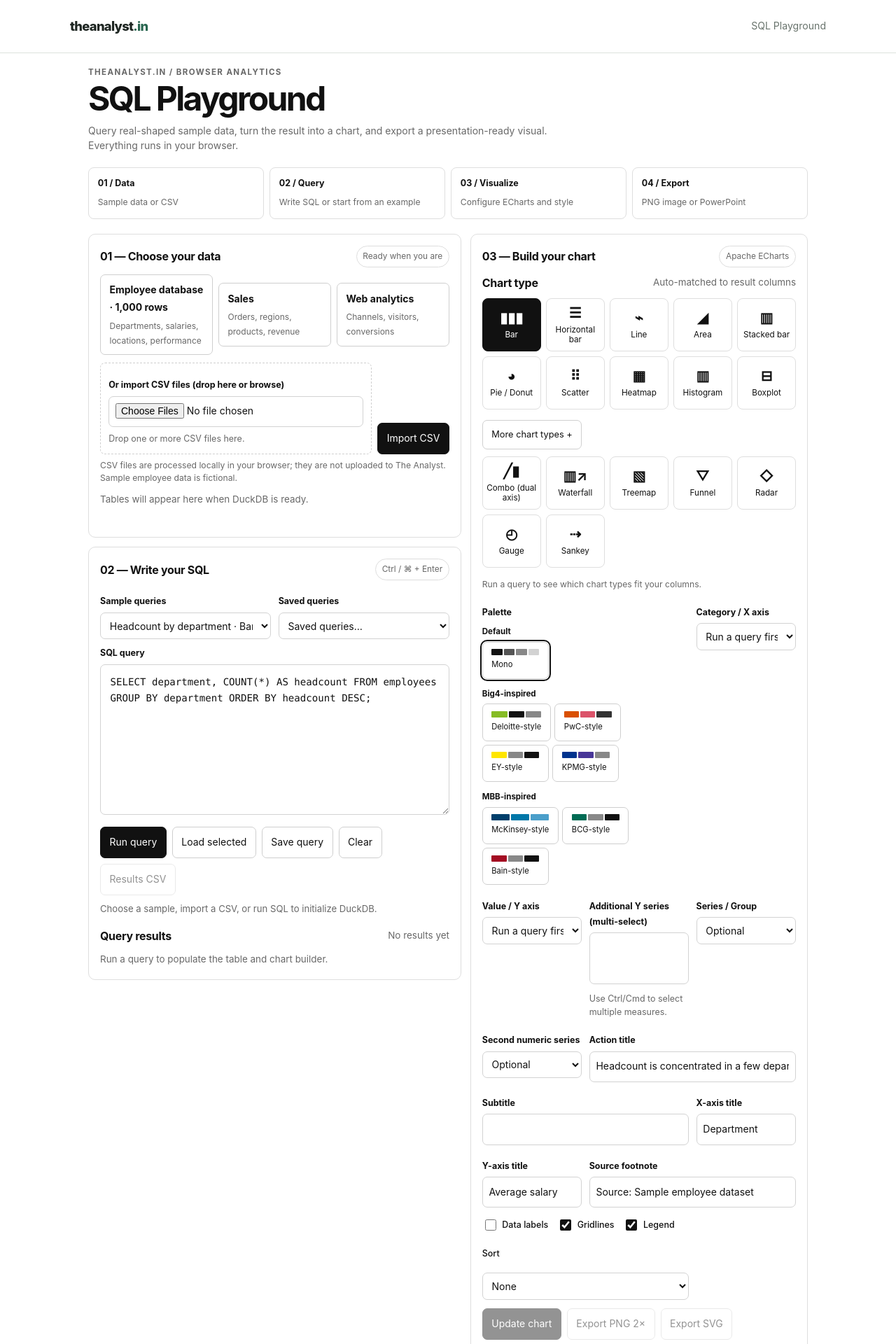
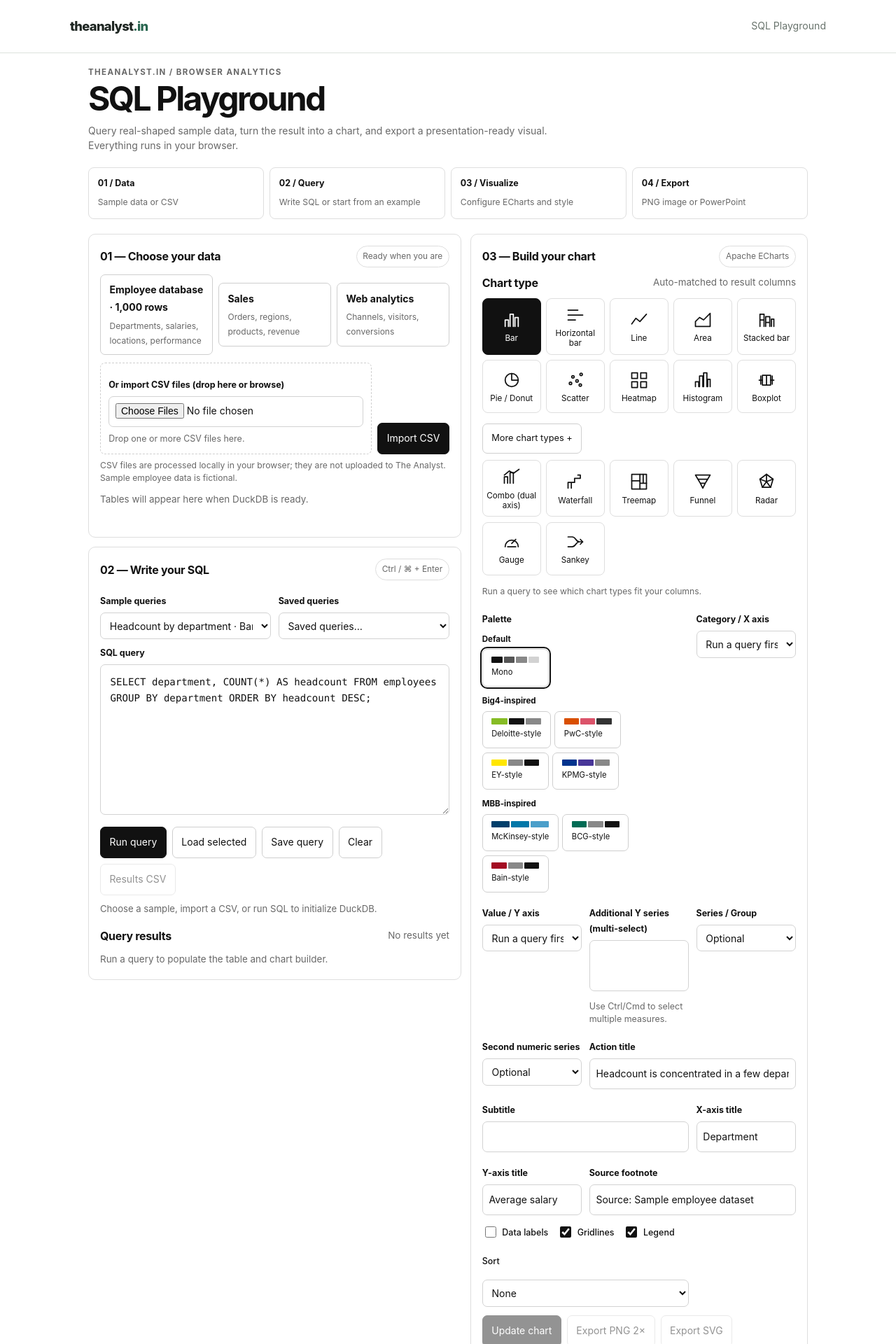
Before and after one commit to theanalystin/theanalyst.github.io, a Jekyll site: the page built from sql-playground.html, in a window 1280 px wide. Shown: the top 1920 px of the page at 70% size. Built offline with Jekyll 4.4.1, drawn with Linux system fonts in a browser that asks for light colours.

Commit message:
Replace chart glyphs with accessible monochrome line icons

```diff
--- a/sql-playground.html
+++ b/sql-playground.html
@@ -28,7 +28,7 @@ permalink: /sql-playground/
 #sqlp .query-tools{display:grid;grid-template-columns:repeat(2,minmax(0,1fr));gap:.65rem}
 #sqlp .chart-picker{display:grid;grid-template-columns:repeat(5,minmax(0,1fr));gap:.45rem;margin:.6rem 0 .9rem}
 #sqlp .chart-tile{min-width:0;min-height:76px;display:flex;flex-direction:column;align-items:center;justify-content:center;gap:.35rem;padding:.55rem .25rem;text-align:center;border:1px solid var(--line);border-radius:8px;background:#fff}
-#sqlp .chart-tile .chart-glyph{font-size:1.25rem;line-height:1.1;font-weight:700}#sqlp .chart-tile .chart-label{font-size:.73rem;line-height:1.2}
+#sqlp .chart-tile .chart-glyph{display:flex;align-items:center;justify-content:center;width:28px;height:28px;color:currentColor}#sqlp .chart-tile .chart-glyph svg{width:100%;height:100%;fill:none;stroke:currentColor;stroke-width:1.5;stroke-linecap:round;stroke-linejoin:round}#sqlp .chart-tile .chart-label{font-size:.73rem;line-height:1.2}
 #sqlp .chart-tile[aria-pressed=true]{background:#111;color:#fff;border-color:#111}#sqlp .chart-tile:disabled{opacity:.35;cursor:not-allowed;background:#f7f7f7}
 #sqlp .chart-more{margin:.15rem 0 .8rem}#sqlp .chart-more[hidden]{display:none}#sqlp .chart-more-toggle{font-size:.8rem}
 #sqlp .chart-note{font-size:.76rem;color:var(--muted);min-height:1.1em;margin:.4rem 0 .7rem}
@@ -107,26 +107,26 @@ permalink: /sql-playground/
       <div class="panel-head"><h2>03 — Build your chart</h2><span class="pill">Apache ECharts</span></div>
       <div class="panel-head" style="margin-top:.25rem"><h2>Chart type</h2><span class="muted">Auto-matched to result columns</span></div>
       <div id="sqlp-chart-picker" class="chart-picker" aria-label="Chart type picker">
-        <button type="button" class="chart-tile" data-chart="bar" aria-pressed="true" title="Compare values across categories"><span class="chart-glyph">▮▮▮</span><span class="chart-label">Bar</span></button>
-        <button type="button" class="chart-tile" data-chart="horizontalBar" aria-pressed="false" title="Horizontal comparison of categories"><span class="chart-glyph">☰</span><span class="chart-label">Horizontal bar</span></button>
-        <button type="button" class="chart-tile" data-chart="line" aria-pressed="false" title="Trend across an ordered axis"><span class="chart-glyph">⌁</span><span class="chart-label">Line</span></button>
-        <button type="button" class="chart-tile" data-chart="area" aria-pressed="false" title="Trend magnitude over an axis"><span class="chart-glyph">◢</span><span class="chart-label">Area</span></button>
-        <button type="button" class="chart-tile" data-chart="stackedBar" aria-pressed="false" title="Needs two categories and a numeric value"><span class="chart-glyph">▥</span><span class="chart-label">Stacked bar</span></button>
-        <button type="button" class="chart-tile" data-chart="pie" aria-pressed="false" title="Parts of a whole"><span class="chart-glyph">◕</span><span class="chart-label">Pie / Donut</span></button>
-        <button type="button" class="chart-tile" data-chart="scatter" aria-pressed="false" title="Needs two numeric columns"><span class="chart-glyph">⠿</span><span class="chart-label">Scatter</span></button>
-        <button type="button" class="chart-tile" data-chart="heatmap" aria-pressed="false" title="Needs two categories and a numeric value"><span class="chart-glyph">▦</span><span class="chart-label">Heatmap</span></button>
-        <button type="button" class="chart-tile" data-chart="histogram" aria-pressed="false" title="SQL automatically bins a numeric column"><span class="chart-glyph">▥</span><span class="chart-label">Histogram</span></button>
-        <button type="button" class="chart-tile" data-chart="boxplot" aria-pressed="false" title="SQL computes min, quartiles, median and max"><span class="chart-glyph">⊟</span><span class="chart-label">Boxplot</span></button>
+        <button type="button" class="chart-tile" data-chart="bar" aria-pressed="true" title="Compare values across categories"><span class="chart-glyph" aria-hidden="true"><svg viewBox="0 0 24 24"><path d="M4 20V12h4v8M10 20V5h4v15M16 20V9h4v11"/></svg></span><span class="chart-label">Bar</span></button>
+        <button type="button" class="chart-tile" data-chart="horizontalBar" aria-pressed="false" title="Horizontal comparison of categories"><span class="chart-glyph" aria-hidden="true"><svg viewBox="0 0 24 24"><path d="M3 6h12M3 12h18M3 18h9"/></svg></span><span class="chart-label">Horizontal bar</span></button>
+        <button type="button" class="chart-tile" data-chart="line" aria-pressed="false" title="Trend across an ordered axis"><span class="chart-glyph" aria-hidden="true"><svg viewBox="0 0 24 24"><polyline points="3,17 8,10 13,14 21,5"/></svg></span><span class="chart-label">Line</span></button>
+        <button type="button" class="chart-tile" data-chart="area" aria-pressed="false" title="Trend magnitude over an axis"><span class="chart-glyph" aria-hidden="true"><svg viewBox="0 0 24 24"><path d="M3 20V14l5-5 5 3 8-8v16z"/></svg></span><span class="chart-label">Area</span></button>
+        <button type="button" class="chart-tile" data-chart="stackedBar" aria-pressed="false" title="Needs two categories and a numeric value"><span class="chart-glyph" aria-hidden="true"><svg viewBox="0 0 24 24"><path d="M4 20V12h5v8M4 12V5h5v7M11 20V15h5v5M11 15V8h5v7M18 20V11h3v9"/></svg></span><span class="chart-label">Stacked bar</span></button>
+        <button type="button" class="chart-tile" data-chart="pie" aria-pressed="false" title="Parts of a whole"><span class="chart-glyph" aria-hidden="true"><svg viewBox="0 0 24 24"><circle cx="12" cy="12" r="8"/><path d="M12 4v8h8"/></svg></span><span class="chart-label">Pie / Donut</span></button>
+        <button type="button" class="chart-tile" data-chart="scatter" aria-pressed="false" title="Needs two numeric columns"><span class="chart-glyph" aria-hidden="true"><svg viewBox="0 0 24 24"><circle cx="6" cy="16" r="1.5"/><circle cx="9" cy="8" r="1.5"/><circle cx="14" cy="13" r="1.5"/><circle cx="19" cy="5" r="1.5"/><circle cx="18" cy="18" r="1.5"/></svg></span><span class="chart-label">Scatter</span></button>
+        <button type="button" class="chart-tile" data-chart="heatmap" aria-pressed="false" title="Needs two categories and a numeric value"><span class="chart-glyph" aria-hidden="true"><svg viewBox="0 0 24 24"><rect x="3" y="3" width="7" height="7"/><rect x="14" y="3" width="7" height="7"/><rect x="3" y="14" width="7" height="7"/><rect x="14" y="14" width="7" height="7"/></svg></span><span class="chart-label">Heatmap</span></button>
+        <button type="button" class="chart-tile" data-chart="histogram" aria-pressed="false" title="SQL automatically bins a numeric column"><span class="chart-glyph" aria-hidden="true"><svg viewBox="0 0 24 24"><path d="M3 20V14h4v6M8 20V7h4v13M13 20V3h4v17M18 20V11h3v9"/></svg></span><span class="chart-label">Histogram</span></button>
+        <button type="button" class="chart-tile" data-chart="boxplot" aria-pressed="false" title="SQL computes min, quartiles, median and max"><span class="chart-glyph" aria-hidden="true"><svg viewBox="0 0 24 24"><path d="M3 12h4M17 12h4M5 7v10M19 7v10M7 6h10v12H7zM12 6v12"/></svg></span><span class="chart-label">Boxplot</span></button>
       </div>
       <div class="chart-more"><button id="sqlp-more-toggle" type="button" class="chart-more-toggle" aria-expanded="false">More chart types +</button>
         <div id="sqlp-more-charts" class="chart-picker" hidden>
-          <button type="button" class="chart-tile" data-chart="combo" aria-pressed="false" title="Needs one category and two numeric series"><span class="chart-glyph">╱▮</span><span class="chart-label">Combo (dual axis)</span></button>
-          <button type="button" class="chart-tile" data-chart="waterfall" aria-pressed="false" title="Cumulative increases and decreases"><span class="chart-glyph">▥↗</span><span class="chart-label">Waterfall</span></button>
-          <button type="button" class="chart-tile" data-chart="treemap" aria-pressed="false" title="Hierarchical proportions"><span class="chart-glyph">▧</span><span class="chart-label">Treemap</span></button>
-          <button type="button" class="chart-tile" data-chart="funnel" aria-pressed="false" title="Descending stage values"><span class="chart-glyph">▽</span><span class="chart-label">Funnel</span></button>
-          <button type="button" class="chart-tile" data-chart="radar" aria-pressed="false" title="Needs multiple numeric metrics"><span class="chart-glyph">◇</span><span class="chart-label">Radar</span></button>
-          <button type="button" class="chart-tile" data-chart="gauge" aria-pressed="false" title="Aggregate numeric value as a gauge"><span class="chart-glyph">◴</span><span class="chart-label">Gauge</span></button>
-          <button type="button" class="chart-tile" data-chart="sankey" aria-pressed="false" title="Needs two categories and a numeric flow value"><span class="chart-glyph">⇢</span><span class="chart-label">Sankey</span></button>
+          <button type="button" class="chart-tile" data-chart="combo" aria-pressed="false" title="Needs one category and two numeric series"><span class="chart-glyph" aria-hidden="true"><svg viewBox="0 0 24 24"><path d="M3 20V12h4v8M10 20V7h4v13"/><polyline points="3,10 9,5 14,8 21,3"/></svg></span><span class="chart-label">Combo (dual axis)</span></button>
+          <button type="button" class="chart-tile" data-chart="waterfall" aria-pressed="false" title="Cumulative increases and decreases"><span class="chart-glyph" aria-hidden="true"><svg viewBox="0 0 24 24"><path d="M3 20V13h4v7M7 13h4V8h4M15 8h3V4M15 4h3M18 4v3"/></svg></span><span class="chart-label">Waterfall</span></button>
+          <button type="button" class="chart-tile" data-chart="treemap" aria-pressed="false" title="Hierarchical proportions"><span class="chart-glyph" aria-hidden="true"><svg viewBox="0 0 24 24"><rect x="3" y="3" width="18" height="18"/><path d="M13 3v18M3 11h10M13 14h8M17 3v11"/></svg></span><span class="chart-label">Treemap</span></button>
+          <button type="button" class="chart-tile" data-chart="funnel" aria-pressed="false" title="Descending stage values"><span class="chart-glyph" aria-hidden="true"><svg viewBox="0 0 24 24"><path d="M3 4h18l-3 5H6zM6 9h12l-3 5H9zM9 14h6l-3 6z"/></svg></span><span class="chart-label">Funnel</span></button>
+          <button type="button" class="chart-tile" data-chart="radar" aria-pressed="false" title="Needs multiple numeric metrics"><span class="chart-glyph" aria-hidden="true"><svg viewBox="0 0 24 24"><polygon points="12,3 20,9 17,19 7,19 4,9"/><path d="M12 3v9l8-3M12 12l5 7M12 12l-5 7M12 12L4 9"/></svg></span><span class="chart-label">Radar</span></button>
+          <button type="button" class="chart-tile" data-chart="gauge" aria-pressed="false" title="Aggregate numeric value as a gauge"><span class="chart-glyph" aria-hidden="true"><svg viewBox="0 0 24 24"><path d="M4 18a8 8 0 0 1 16 0M12 14l5-5M7 18h10"/></svg></span><span class="chart-label">Gauge</span></button>
+          <button type="button" class="chart-tile" data-chart="sankey" aria-pressed="false" title="Needs two categories and a numeric flow value"><span class="chart-glyph" aria-hidden="true"><svg viewBox="0 0 24 24"><path d="M3 6h5c5 0 4 6 9 6h4M3 18h5c5 0 4-6 9-6h4M18 9l3 3-3 3"/></svg></span><span class="chart-label">Sankey</span></button>
         </div>
       </div>
       <p id="sqlp-chart-note" class="chart-note" aria-live="polite">Run a query to see which chart types fit your columns.</p>
```
